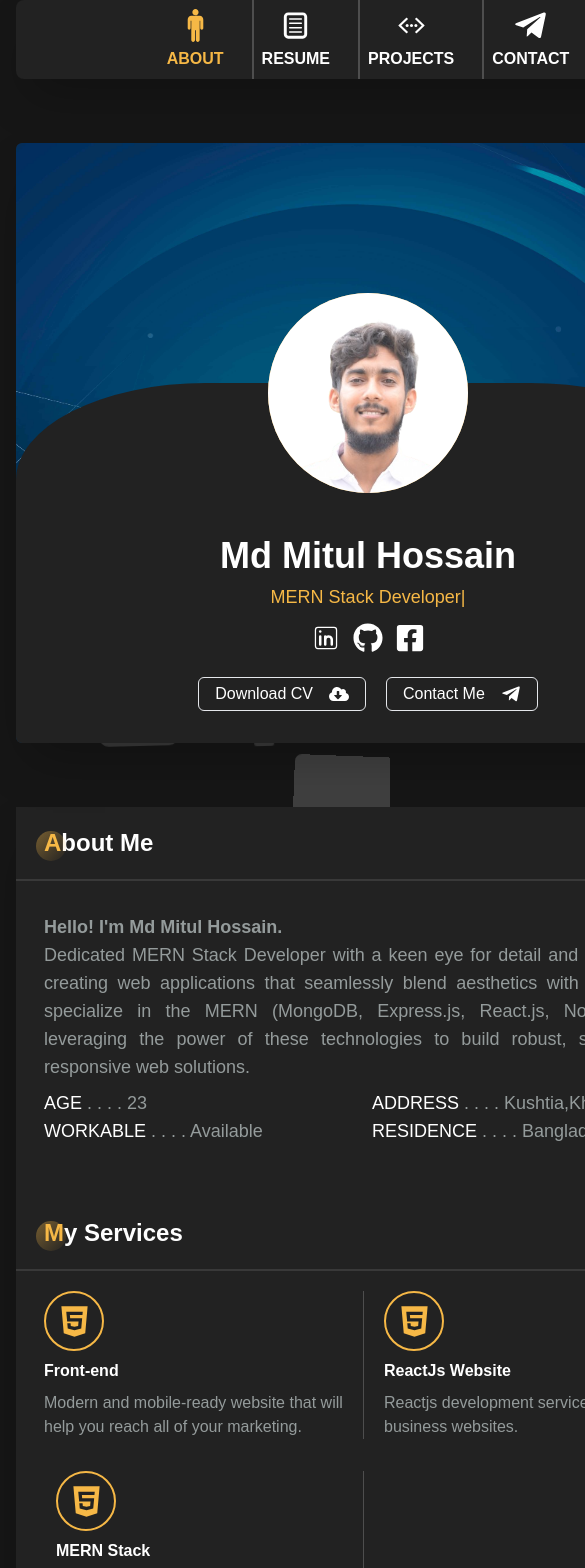
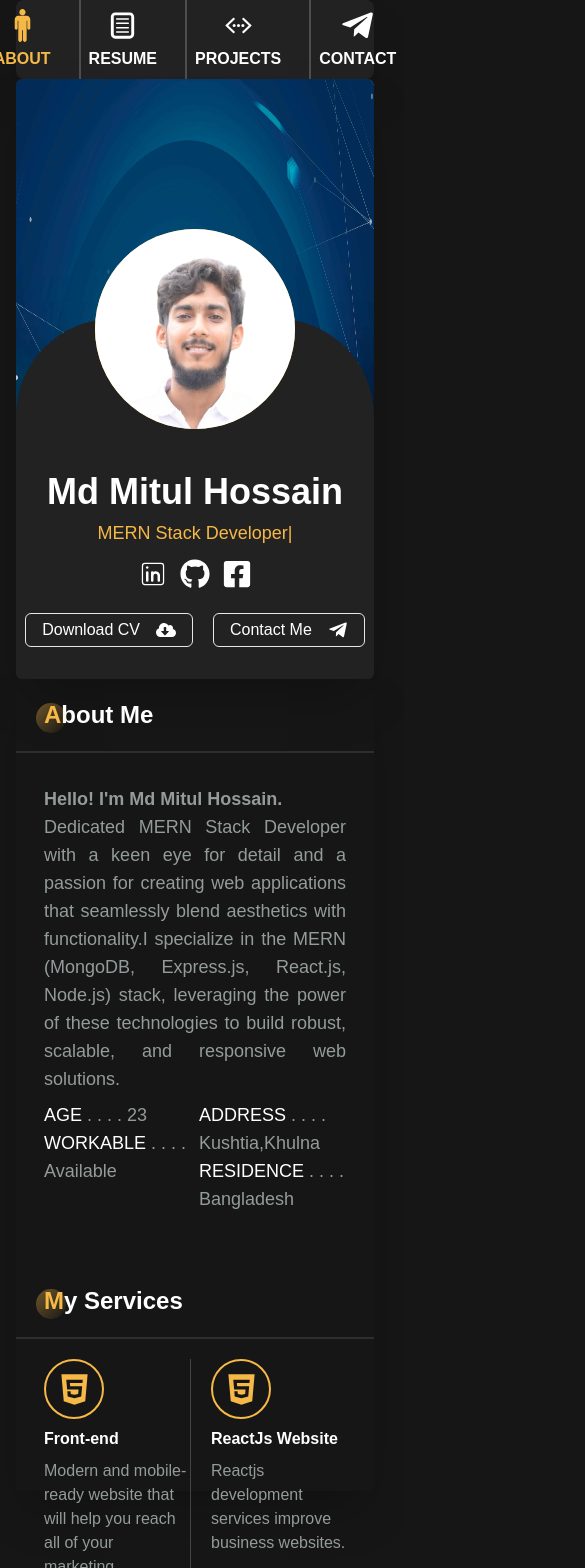
Before and after one commit to mdmitulhossen/protfolio_Mitul, a React (Vite) app: page / in a window 390 px wide. Shown: the top 1568 px of the page, 585 px wide, since content can reach past the window. Built offline with nearby package versions, Linux system fonts and the light colour scheme; a web font is replaced by a local one.

Commit message:
responsive bug fix

```diff
--- a/index.html
+++ b/index.html
@@ -5,7 +5,7 @@
   <meta charset="UTF-8" />
   <!-- <link rel="icon" type="image/svg+xml" href="/vite.svg" /> -->
   <link rel="shortcut icon" href="/favicon.png" type="image/x-icon">
-  <meta name="viewport" content="width=device-width, initial-scale=1.0" />
+  <meta name="viewport" content="width=device-width, initial-scale=1.0,maximum-scale=1.0 user-scalable=no" />
   <title>Mitul | Protfolio</title>
 </head>
 
--- a/src/index.css
+++ b/src/index.css
@@ -8,6 +8,7 @@ body {
   background-color: #161616;
   font-family: 'Lekton', sans-serif;
   scroll-behavior: smooth;
+  width: 100%;
 }
 
 html {
@@ -41,10 +42,6 @@ html {
 
 /* ====animated image============ */
 /*QuickReset*/
-* {
-  margin: 0;
-  box-sizing: border-box;
-}
 
 .img-container {
   /* position: fixed; */
@@ -71,6 +68,7 @@ html {
   0%,
   8% {
     background-image: url("../src/assets/1.jpg");
+    background-size: 100% 100%;
     transform: scale(1);
   }
 
@@ -81,6 +79,7 @@ html {
   25%,
   33% {
     background-image: url('../src/assets/2.jpg');
+    background-size: 100% 100%;
     transform: scale(1);
   }
 
@@ -91,6 +90,7 @@ html {
   50%,
   58% {
     background-image: url('../src/assets/3.jpg');
+    background-size: 100% 100%;
     transform: scale(1);
   }
 
@@ -101,11 +101,13 @@ html {
   75%,
   83% {
     background-image: url('../src/assets/4.jpg');
+    background-size: 100% 100%;
     transform: scale(1);
   }
 
   100% {
     background-image: url('../src/assets/4.jpg');
+    background-size: 100% 100%;
     transform: scale(1.2);
   }
 }
--- a/src/layout/MainLayout.jsx
+++ b/src/layout/MainLayout.jsx
@@ -5,7 +5,7 @@ import Home from "../pages/Home";
 const MainLayout = () => {
     return (
         <div className="w-full h-screen  flex justify-center items-center relative">
-                <ul className="circles w-full">
+                {/* <ul className="circles w-full">
                     <li></li>
                     <li></li>
                     <li></li>
@@ -16,8 +16,8 @@ const MainLayout = () => {
                     <li></li>
                     <li></li>
                     <li></li>
-            </ul>
-            <div className="grid grid-cols-12   mx-auto max-w-[1400px] w-full h-full xl:px-10 px-4 gap-16 lg:gap-0 z-30">
+            </ul> */}
+            <div className="lg:grid grid-cols-12   mx-auto max-w-[1400px] w-full h-full xl:px-10 px-4 gap-16 lg:gap-0 z-30">
                 <div className="lg:col-span-1 flex col-span-full w-full  items-center ">
                     <Navbar />
                 </div>
--- a/src/pages/Contact.jsx
+++ b/src/pages/Contact.jsx
@@ -31,10 +31,10 @@ const Contact = () => {
             {/* map */}
             <div className="px-7 py-5">
                 <div className="mapouter">
-                    <div className="gmap_canvas"><iframe className="gmap_iframe" frameborder="0" scrolling="no" marginheight="0" marginwidth="0" src="https://maps.google.com/maps?width=600&amp;height=400&amp;hl=en&amp;q=kumarkhali,kushtia,bangladesh&amp;t=k&amp;z=14&amp;ie=UTF8&amp;iwloc=B&amp;output=embed"></iframe><a href="https://connectionsgame.org/">Connections NYT</a></div>
+                    <div className="gmap_canvas"><iframe className="gmap_iframe" scrolling="no"  src="https://maps.google.com/maps?hl=en&amp;q=kumarkhali,kushtia,bangladesh&amp;t=k&amp;z=14&amp;ie=UTF8&amp;iwloc=B&amp;output=embed"></iframe><a href="https://connectionsgame.org/">Connections NYT</a></div>
                 </div>
                 {/* address */}
-                <div className="grid grid-cols-2 gap-2 pt-8 text-[#949B9B]">
+                <div className="grid md:grid-cols-2 gap-2 pt-8 text-[#949B9B]">
                     <div>
                         <p><span className="text-white">ADDRESS</span> . . . . Kushtia,Khulna</p>
                         <p><span className="text-white">PHONE</span> . . . . +8801757267779</p>
--- a/src/pages/Home.jsx
+++ b/src/pages/Home.jsx
@@ -10,7 +10,7 @@ const Home = () => {
       });
 
     return (
-        <div className="w-full shadow-2xl lg:h-[70%] h-full bg-[#222222] rounded-r-md lg:overflow-y-auto">
+        <div className="w-full shadow-2xl lg:h-[70%] h-full lg:bg-[#222222] rounded-r-md lg:overflow-y-auto ">
             <div id="about" className="">
                 <About/>
             </div>
--- a/src/pages/Projects.jsx
+++ b/src/pages/Projects.jsx
@@ -54,7 +54,7 @@ const Projects = () => {
                 <button onClick={(e)=>handletab(e,'ALL')} className="isActive text-xs font-bold text-[#F6B846] border border-[#F6B846] rounded px-2 py-1 duration-200 hover:bg-[#F6B846] hover:text-white">HTML CSS</button>
              </div>
 
-             <div className="grid grid-cols-2 gap-4 px-7 py-3">
+             <div className="grid md:grid-cols-2 gap-4 px-7 py-3">
                 {
                     projects.map(project => (
                         <ProjectCard key={project.id} project={project}/>
--- a/src/pages/Resume.jsx
+++ b/src/pages/Resume.jsx
@@ -21,7 +21,7 @@ const Resume = () => {
                     <p className="text-white font-bold text-2xl">Education</p>
                 </div>
 
-                <div className="grid grid-cols-2 gap-4">
+                <div className="grid md:grid-cols-2 gap-4">
                     {/* DU */}
                     <div className="text-[#949B9B] pt-6 mt-3 border-t border-r border-[#fff]/20">
                         <p className="px-1 inline-block border border-[#F6B846] text-[#F6B846] text-xs">2020 - Present</p>
@@ -48,7 +48,7 @@ const Resume = () => {
                 {/* divider */}
                 <div className="border-[0.5px] border-[#fff]/10"></div>
 
-                <div className="px-7 py-5 grid grid-cols-2 gap-3">
+                <div className="px-7 py-5 grid md:grid-cols-2 gap-3">
                     <div className="">
                         <div className="flex gap-3 items-center pt-3">
                             <div className="w-[40px] h-[40px] border-2 rounded-full border-[#F6B846] text-[#F6B846] flex justify-center items-center">
@@ -79,7 +79,7 @@ const Resume = () => {
 
                     </div>
                     {/* Item 2 */}
-                    <div className="">
+                    <div className="mt-10 md:mt-0">
                         <div className="flex gap-3 items-center pt-3">
                             <div className="w-[40px] h-[40px] border-2 rounded-full border-[#F6B846] text-[#F6B846] flex justify-center items-center">
                                 <MdOutlineMenuBook  size={25} />
```
